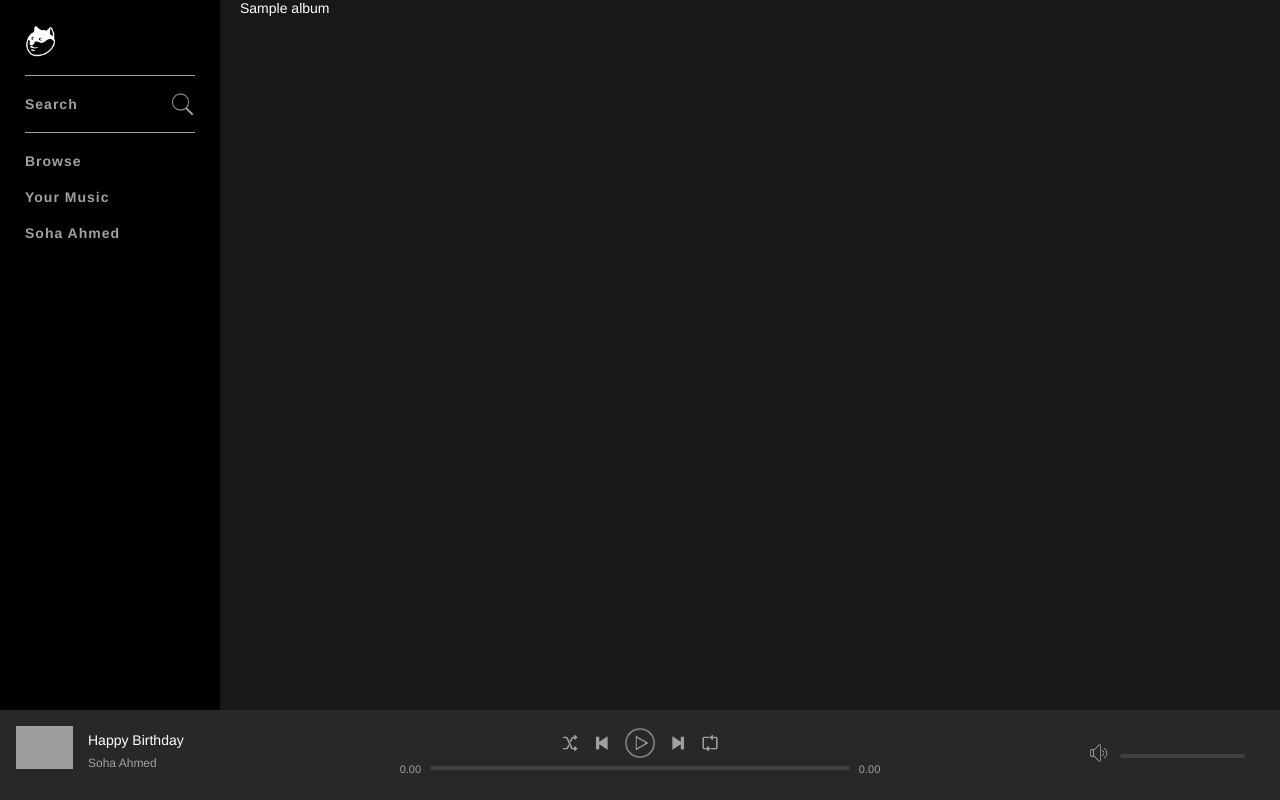
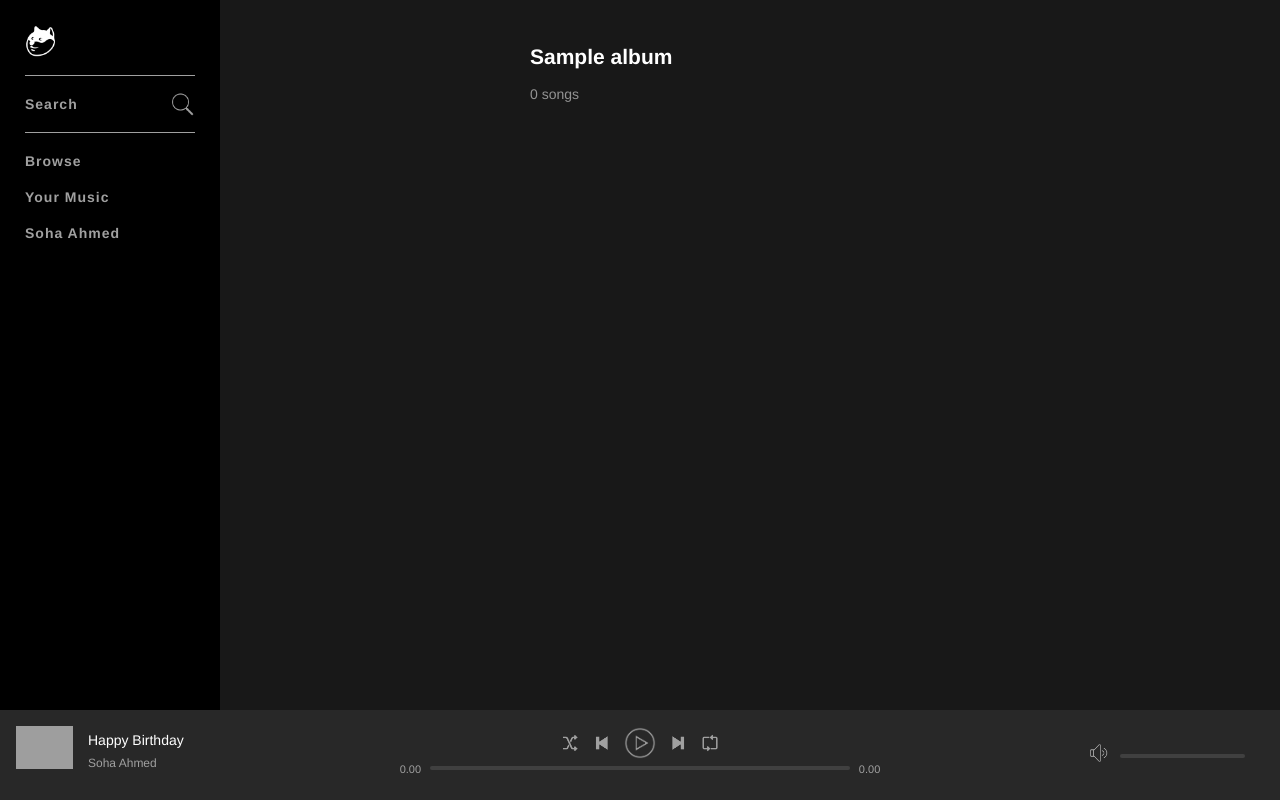
Before and after one commit to Ashenn1/MusicWebApp-Slotify, a PHP site: page /album.php?id=1 in a window 1280 px wide. Run offline with PHP 8.4, Linux system fonts and the light colour scheme; the visitor is signed in with stand-in values (Sample User, id 1); tables that the repository leaves empty or names only in its code hold one stand-in row (values such as "Sample post"); data that the repository does not hold is empty; grey boxes are pictures that could not be loaded.

Commit message:
Styling header section in album page

```diff
--- a/Assets/css/style.css
+++ b/Assets/css/style.css
@@ -251,3 +251,35 @@ body{
 .gridViewItem a{
 	text-decoration: none;
 }
+
+.entityInfo{
+	padding: 40px 0 10px 0;
+    display: inline-block;
+    width: 100%;
+}
+
+.entityInfo .leftSection{
+	width: 30%;
+    float: left;
+    max-width: 250px;
+}
+
+.entityInfo .leftSection img{
+	width: 100%;
+}
+
+.entityInfo .rightSection{
+	width: 70%;
+    float: left;
+    padding: 5px 10px 5px 40px;
+    box-sizing: border-box;
+}
+
+.entityInfo .rightSection h2{
+	margin-top: 0px;
+}
+
+.entityInfo .rightSection p{
+	color: #939393;
+    font-weight: 200;
+}
--- a/Includes/Classes/Album.php
+++ b/Includes/Classes/Album.php
@@ -39,6 +39,12 @@
 			return new Artist($this->con , $this->artistId);
 		}
 
+		public function getNumberOfSongs(){
+			$query = mysqli_query($this->con , "SELECT COUNT(*) FROM songs WHERE album = '$this->id'");
+			$result = mysqli_fetch_array($query);
+			return $result[0];
+		}
+
 	}
 
 
--- a/album.php
+++ b/album.php
@@ -10,12 +10,25 @@
 
 	$album = new Album($con , $albumId);
 
-	echo $album->getTitle();
-
  	$artist = $album->getArtist();
- 	echo $artist->getName();
 
  ?>
 
+ <div class="entityInfo">
+
+ 	<div class="leftSection">
+ 		<img src="<?php echo $album->getArtworkPath(); ?>">
+ 	</div>
+
+ 	<div class="rightSection">
+
+ 		<h2> <?php echo $album->getTitle(); ?> </h2>
+ 		<p> <?php echo $artist->getName(); ?> </p>
+ 		<p> <?php echo $album->getNumberOfSongs(); ?> songs </p>
+
+ 	</div>
+
+ </div>
+
 
 <?php include("Includes/footer.php"); ?>
```
